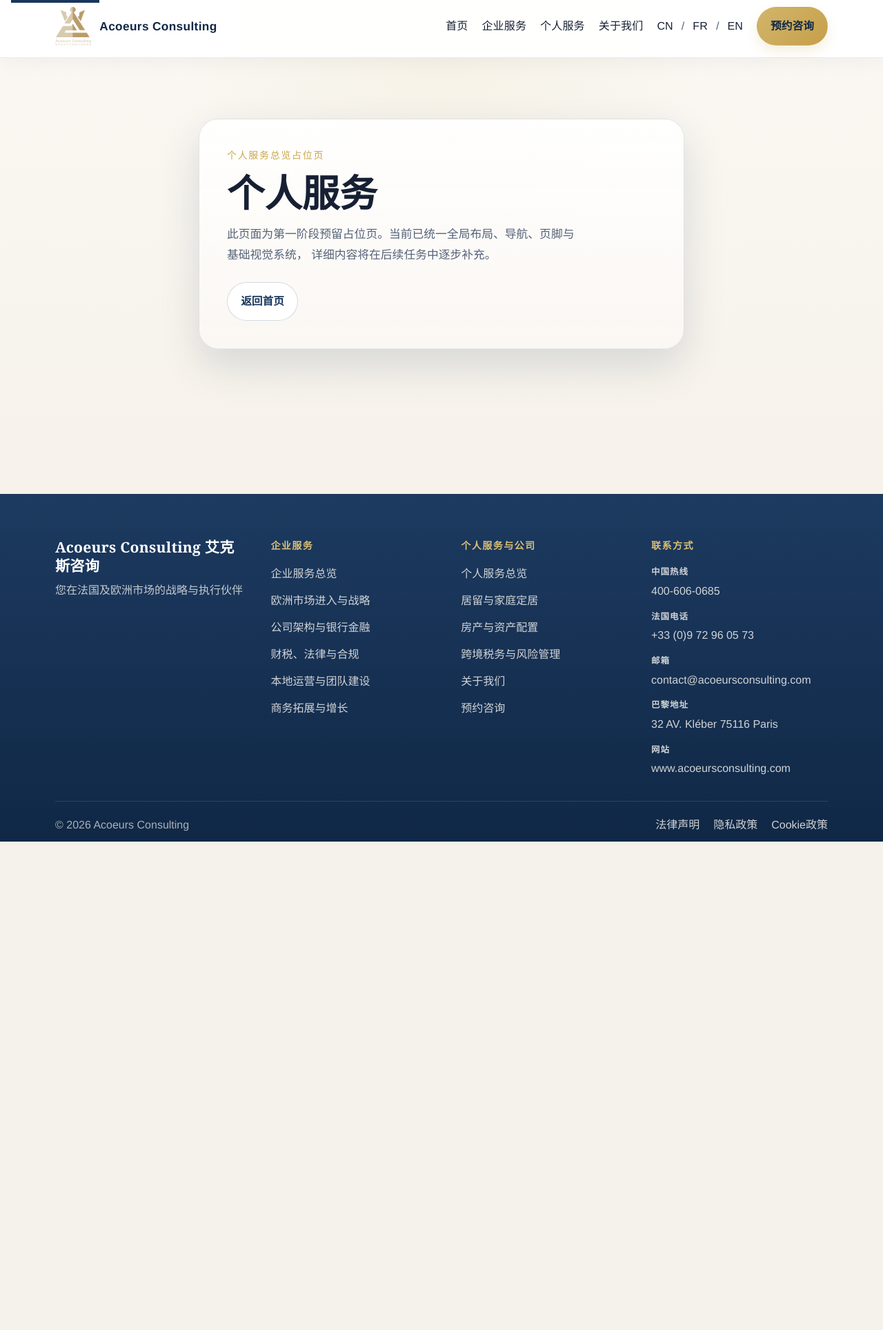
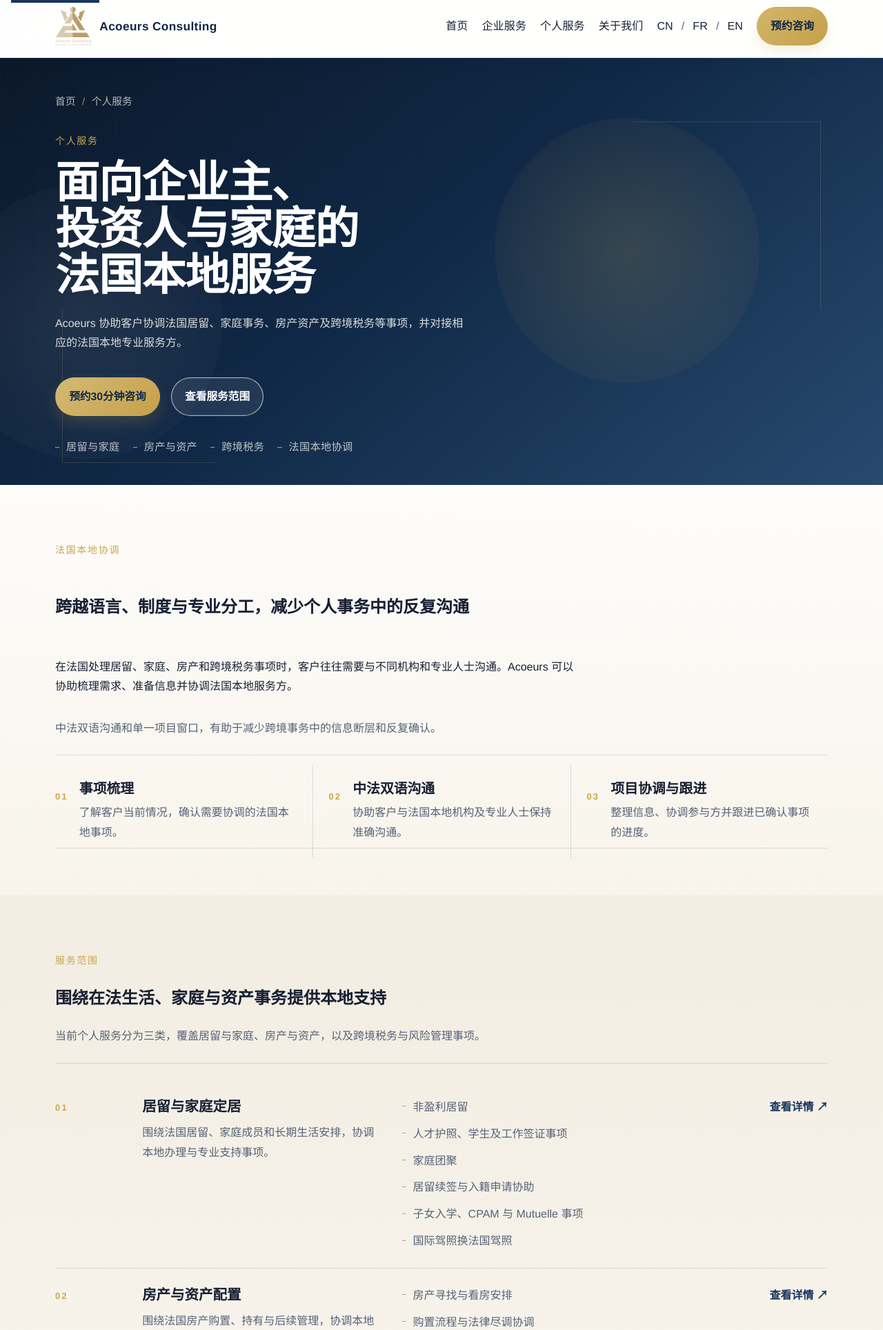
Before and after one commit to ANDGalaxie/acoeursconsulting-website, a Django app: page /personal/ in a window 1280 px wide. Shown: the top 1928 px of the page at 69% size. Before the commit the page ends 1220 px from the top, so only its background shows below. Run offline with Django 5.2, Linux system fonts and the light colour scheme.

Commit message:
feat: build personal services overview

```diff
--- a/static/css/services.css
+++ b/static/css/services.css
@@ -9,7 +9,19 @@
         linear-gradient(180deg, #f8f4eb 0%, #f4eee4 100%);
 }
 
+.page-personal-services {
+    --services-section-space: 4.25rem;
+    --services-line: rgba(24, 54, 93, 0.14);
+    background:
+        radial-gradient(circle at top left, rgba(201, 166, 75, 0.07), transparent 28%),
+        linear-gradient(180deg, #f9f5ed 0%, #f5efe5 100%);
+}
+
 .page-enterprise-services .site-main {
+    overflow: clip;
+}
+
+.page-personal-services .site-main {
     overflow: clip;
 }
 
@@ -538,6 +550,191 @@
     text-underline-offset: 0.18em;
 }
 
+.personal-services-hero .services-hero__content {
+    width: min(100%, 47rem);
+}
+
+.personal-services-hero__keywords {
+    display: flex;
+    flex-wrap: wrap;
+    gap: 0.8rem 1.2rem;
+    margin: 2rem 0 0;
+    padding: 0;
+    list-style: none;
+    color: rgba(250, 248, 243, 0.74);
+    font-size: 0.95rem;
+    letter-spacing: 0.02em;
+}
+
+.personal-services-hero__keywords li {
+    position: relative;
+    padding-left: 1rem;
+}
+
+.personal-services-hero__keywords li::before {
+    content: "";
+    position: absolute;
+    left: 0;
+    top: 0.88rem;
+    width: 0.38rem;
+    height: 1px;
+    background: rgba(216, 191, 118, 0.78);
+}
+
+.personal-services-section {
+    padding: var(--services-section-space) 0;
+}
+
+.personal-services-positioning {
+    background: linear-gradient(180deg, rgba(255, 255, 255, 0.8), rgba(248, 244, 235, 0.98));
+}
+
+.personal-services-positioning__intro,
+.personal-services-role__heading {
+    max-width: 47rem;
+    margin-bottom: 2.35rem;
+}
+
+.personal-services-positioning__intro {
+    display: grid;
+    gap: 1rem;
+}
+
+.personal-services-positioning__intro p:last-child,
+.personal-services-role__heading p:last-child,
+.personal-services-scope__heading p:last-child {
+    margin: 0;
+    color: var(--color-text-muted);
+}
+
+.personal-services-positioning__list {
+    max-width: 58rem;
+}
+
+.personal-services-scope {
+    background: linear-gradient(180deg, rgba(241, 235, 223, 0.82), rgba(250, 248, 243, 0.98));
+}
+
+.personal-services-scope__heading {
+    max-width: 46rem;
+    margin-bottom: 2.4rem;
+}
+
+.personal-services-catalog {
+    display: grid;
+    gap: 0;
+    border-top: 1px solid var(--services-line);
+}
+
+.personal-service {
+    display: grid;
+    gap: 1rem;
+    align-items: start;
+    padding: 1.55rem 0;
+    border-bottom: 1px solid var(--services-line);
+}
+
+.personal-service__number,
+.personal-service__summary,
+.personal-service__scope,
+.personal-service__actions {
+    min-width: 0;
+}
+
+.personal-service__summary {
+    display: grid;
+    gap: 0.75rem;
+}
+
+.personal-service__summary h3 {
+    margin: 0;
+    font-size: 1.28rem;
+    line-height: 1.25;
+    text-wrap: balance;
+    line-break: strict;
+    word-break: normal;
+}
+
+.personal-service__summary p,
+.personal-service__points li {
+    margin: 0;
+    color: var(--color-text-muted);
+    text-wrap: pretty;
+    line-break: strict;
+    word-break: normal;
+}
+
+.personal-service__index {
+    color: var(--color-gold);
+    font-size: 0.8rem;
+    font-weight: 700;
+    letter-spacing: 0.18em;
+}
+
+.personal-service__points {
+    display: grid;
+    gap: 0.65rem;
+    margin: 0;
+    padding: 0;
+    list-style: none;
+}
+
+.personal-service__points li {
+    position: relative;
+    padding-left: 1rem;
+}
+
+.personal-service__points li::before {
+    content: "";
+    position: absolute;
+    left: 0;
+    top: 0.78rem;
+    width: 0.36rem;
+    height: 1px;
+    background: currentColor;
+    opacity: 0.56;
+}
+
+.personal-service__actions {
+    display: flex;
+    align-items: start;
+}
+
+.personal-service__link {
+    display: inline-flex;
+    align-items: center;
+    gap: 0.35rem;
+    width: fit-content;
+    color: var(--color-navy);
+    font-weight: 600;
+    text-decoration: underline;
+    text-decoration-color: transparent;
+    text-underline-offset: 0.18em;
+    transition:
+        color var(--motion-fast) var(--motion-ease-interaction),
+        text-decoration-color var(--motion-fast) var(--motion-ease-interaction),
+        transform var(--motion-fast) var(--motion-ease-interaction);
+}
+
+.personal-service__link:hover,
+.personal-service__link:focus-visible {
+    color: var(--color-navy-dark);
+    text-decoration-color: currentColor;
+    transform: translateX(0.12rem);
+}
+
+.personal-services-role {
+    background: linear-gradient(180deg, rgba(255, 255, 255, 0.82), rgba(248, 244, 235, 0.94));
+}
+
+.personal-services-note {
+    background: linear-gradient(180deg, rgba(241, 235, 223, 0.9), rgba(250, 248, 243, 0.98));
+}
+
+#personal-services-scope {
+    scroll-margin-top: calc(var(--header-height) + 1.25rem);
+}
+
 @media (min-width: 768px) {
     .services-hero__actions {
         flex-direction: row;
@@ -566,6 +763,16 @@
     .services-cta__inner {
         grid-template-columns: minmax(0, 1fr) auto;
     }
+
+    .personal-service {
+        grid-template-columns: minmax(64px, 0.24fr) minmax(0, 1fr);
+        gap: 1rem 1.4rem;
+    }
+
+    .personal-service__scope,
+    .personal-service__actions {
+        grid-column: 2;
+    }
 }
 
 @media (min-width: 900px) {
@@ -588,6 +795,19 @@
 
     .management-list__item {
         grid-template-columns: auto 1fr;
+    }
+
+    .personal-service {
+        grid-template-columns:
+            minmax(72px, 0.28fr)
+            minmax(220px, 0.9fr)
+            minmax(280px, 1.15fr);
+        gap: 1rem 1.6rem;
+    }
+
+    .personal-service__scope,
+    .personal-service__actions {
+        grid-column: auto;
     }
 }
 
@@ -625,6 +845,22 @@
         grid-template-columns: repeat(2, minmax(0, 1fr));
         gap: 1.25rem 2rem;
     }
+
+    .personal-services-positioning__list {
+        max-width: none;
+        grid-template-columns: repeat(3, minmax(0, 1fr));
+        border-bottom: 1px solid var(--services-line);
+    }
+
+    .personal-services-positioning__list .numbered-list__item {
+        border-bottom: 0;
+        padding-right: 1.4rem;
+    }
+
+    .personal-services-positioning__list .numbered-list__item:not(:first-child) {
+        padding-left: 1.4rem;
+        border-left: 1px solid var(--services-line);
+    }
 }
 
 @media (min-width: 1200px) {
@@ -633,6 +869,15 @@
             minmax(72px, 0.3fr)
             minmax(260px, 1.1fr)
             minmax(360px, 1.6fr)
+            auto;
+        gap: 1rem 1.8rem;
+    }
+
+    .personal-service {
+        grid-template-columns:
+            minmax(72px, 0.28fr)
+            minmax(250px, 1fr)
+            minmax(360px, 1.45fr)
             auto;
         gap: 1rem 1.8rem;
     }
@@ -663,6 +908,10 @@
         width: 100%;
     }
 
+    .personal-services-hero__keywords {
+        gap: 0.75rem 1rem;
+    }
+
     .services-scope__heading {
         margin-bottom: 2.2rem;
     }
@@ -678,6 +927,11 @@
 
     .services-scope__professional-note {
         margin-top: 1.5rem;
+    }
+
+    .personal-service {
+        gap: 0.9rem;
+        padding: 1.35rem 0;
     }
 }
 
@@ -703,6 +957,10 @@
         font-size: 1.12rem;
     }
 
+    .personal-service__summary h3 {
+        font-size: 1.14rem;
+    }
+
     .breadcrumb {
         margin-bottom: 1.4rem;
     }
--- /dev/null
+++ b/templates/website/personal_services.html
@@ -0,0 +1,231 @@
+{% extends "base.html" %}
+{% load static %}
+
+{% block title %}个人服务｜法国居留、家庭与资产事务协调｜Acoeurs Consulting{% endblock %}
+{% block meta_description %}Acoeurs Consulting 为企业主、投资人与家庭提供法国居留、家庭事务、房产资产及跨境税务等本地协调服务。{% endblock %}
+{% block body_class %}page-personal-services page-services-overview{% endblock %}
+
+{% block extra_css %}
+<link rel="stylesheet" href="{% static 'css/services.css' %}">
+{% endblock %}
+
+{% block content %}
+<section class="services-hero personal-services-hero">
+    <div class="services-hero__backdrop" aria-hidden="true">
+        <span class="services-hero__orb services-hero__orb--one"></span>
+        <span class="services-hero__orb services-hero__orb--two"></span>
+        <span class="services-hero__grid"></span>
+    </div>
+    <div class="container services-hero__inner">
+        <nav class="breadcrumb" aria-label="面包屑" data-reveal="soft">
+            <ol class="breadcrumb__list">
+                <li><a href="{% url 'home' %}">首页</a></li>
+                <li aria-current="page">个人服务</li>
+            </ol>
+        </nav>
+        <div class="services-hero__content">
+            <p class="eyebrow" data-reveal="text" data-reveal-delay="60">个人服务</p>
+            <h1 data-reveal="title" data-reveal-delay="120">面向企业主、投资人与家庭的法国本地服务</h1>
+            <p class="services-hero__summary" data-reveal="text" data-reveal-delay="220">
+                Acoeurs 协助客户协调法国居留、家庭事务、房产资产及跨境税务等事项，并对接相应的法国本地专业服务方。
+            </p>
+            <div class="services-hero__actions" data-reveal="button" data-reveal-delay="320">
+                <a class="button button--gold" href="{% url 'consultation' %}">预约30分钟咨询</a>
+                <a class="button button--hero-secondary" href="#personal-services-scope">查看服务范围</a>
+            </div>
+            <ul class="personal-services-hero__keywords" aria-label="个人服务关键词" data-reveal="soft" data-reveal-delay="420">
+                <li>居留与家庭</li>
+                <li>房产与资产</li>
+                <li>跨境税务</li>
+                <li>法国本地协调</li>
+            </ul>
+        </div>
+    </div>
+</section>
+
+<section class="personal-services-section personal-services-positioning" aria-labelledby="personal-positioning-title">
+    <div class="container">
+        <div class="personal-services-positioning__intro">
+            <p class="eyebrow" data-reveal="text" data-reveal-repeat="true">法国本地协调</p>
+            <h2 id="personal-positioning-title" data-reveal="title" data-reveal-repeat="true">跨越语言、制度与专业分工，减少个人事务中的反复沟通</h2>
+            <p data-reveal="text" data-reveal-repeat="true">
+                在法国处理居留、家庭、房产和跨境税务事项时，客户往往需要与不同机构和专业人士沟通。Acoeurs 可以协助梳理需求、准备信息并协调法国本地服务方。
+            </p>
+            <p data-reveal="text" data-reveal-delay="120" data-reveal-repeat="true">
+                中法双语沟通和单一项目窗口，有助于减少跨境事务中的信息断层和反复确认。
+            </p>
+        </div>
+        <div class="numbered-list personal-services-positioning__list" aria-label="个人服务协调重点">
+            <article class="numbered-list__item" data-reveal="item" data-reveal-repeat="true">
+                <p class="numbered-list__index">01</p>
+                <div>
+                    <h3>事项梳理</h3>
+                    <p>了解客户当前情况，确认需要协调的法国本地事项。</p>
+                </div>
+            </article>
+            <article class="numbered-list__item" data-reveal="item" data-reveal-delay="120" data-reveal-repeat="true">
+                <p class="numbered-list__index">02</p>
+                <div>
+                    <h3>中法双语沟通</h3>
+                    <p>协助客户与法国本地机构及专业人士保持准确沟通。</p>
+                </div>
+            </article>
+            <article class="numbered-list__item" data-reveal="item" data-reveal-delay="240" data-reveal-repeat="true">
+                <p class="numbered-list__index">03</p>
+                <div>
+                    <h3>项目协调与跟进</h3>
+                    <p>整理信息、协调参与方并跟进已确认事项的进度。</p>
+                </div>
+            </article>
+        </div>
+    </div>
+</section>
+
+<section class="personal-services-section personal-services-scope" id="personal-services-scope" aria-labelledby="personal-services-scope-title">
+    <div class="container">
+        <header class="section-heading personal-services-scope__heading">
+            <p class="eyebrow" data-reveal="text" data-reveal-repeat="true">服务范围</p>
+            <h2 id="personal-services-scope-title" data-reveal="title" data-reveal-repeat="true">围绕在法生活、家庭与资产事务提供本地支持</h2>
+            <p data-reveal="text" data-reveal-delay="120" data-reveal-repeat="true">
+                当前个人服务分为三类，覆盖居留与家庭、房产与资产，以及跨境税务与风险管理事项。
+            </p>
+        </header>
+        <div class="personal-services-catalog">
+            <article class="personal-service" data-reveal="panel" data-reveal-repeat="true">
+                <div class="personal-service__number">
+                    <span class="personal-service__index">01</span>
+                </div>
+                <div class="personal-service__summary">
+                    <h3>居留与家庭定居</h3>
+                    <p>围绕法国居留、家庭成员和长期生活安排，协调本地办理与专业支持事项。</p>
+                </div>
+                <div class="personal-service__scope">
+                    <ul class="personal-service__points" aria-label="居留与家庭定居服务事项">
+                        <li>非盈利居留</li>
+                        <li>人才护照、学生及工作签证事项</li>
+                        <li>家庭团聚</li>
+                        <li>居留续签与入籍申请协助</li>
+                        <li>子女入学、CPAM 与 Mutuelle 事项</li>
+                        <li>国际驾照换法国驾照</li>
+                    </ul>
+                </div>
+                <div class="personal-service__actions">
+                    <a class="personal-service__link" href="{% url 'personal_residency_family' %}">查看详情 ↗</a>
+                </div>
+            </article>
+            <article class="personal-service" data-reveal="panel" data-reveal-delay="120" data-reveal-repeat="true">
+                <div class="personal-service__number">
+                    <span class="personal-service__index">02</span>
+                </div>
+                <div class="personal-service__summary">
+                    <h3>房产与资产配置</h3>
+                    <p>围绕法国房产购置、持有与后续管理，协调本地执行和相关专业服务方。</p>
+                </div>
+                <div class="personal-service__scope">
+                    <ul class="personal-service__points" aria-label="房产与资产配置服务事项">
+                        <li>房产寻找与看房安排</li>
+                        <li>购置流程与法律尽调协调</li>
+                        <li>法国本地按揭贷款咨询对接</li>
+                        <li>SCI 家族控股架构相关事项</li>
+                        <li>租赁管理</li>
+                        <li>翻新与装修项目管理</li>
+                    </ul>
+                </div>
+                <div class="personal-service__actions">
+                    <a class="personal-service__link" href="{% url 'personal_property_wealth' %}">查看详情 ↗</a>
+                </div>
+            </article>
+            <article class="personal-service" data-reveal="panel" data-reveal-delay="240" data-reveal-repeat="true">
+                <div class="personal-service__number">
+                    <span class="personal-service__index">03</span>
+                </div>
+                <div class="personal-service__summary">
+                    <h3>跨境税务与风险管理</h3>
+                    <p>围绕跨境税务、家族资产与风险管理事项，协调相应的法国本地专业支持。</p>
+                </div>
+                <div class="personal-service__scope">
+                    <ul class="personal-service__points" aria-label="跨境税务与风险管理服务事项">
+                        <li>中法税收居民身份规划</li>
+                        <li>中法双边税收协定相关事项</li>
+                        <li>CRS 合规审查与 Exit Tax 事项</li>
+                        <li>遗产与赠与税规划</li>
+                        <li>家族信托与控股架构事项</li>
+                        <li>保险与风险管理事项对接</li>
+                    </ul>
+                </div>
+                <div class="personal-service__actions">
+                    <a class="personal-service__link" href="{% url 'personal_cross_border_tax_risk' %}">查看详情 ↗</a>
+                </div>
+            </article>
+        </div>
+    </div>
+</section>
+
+<section class="personal-services-section personal-services-role" aria-labelledby="personal-services-role-title">
+    <div class="container">
+        <header class="section-heading personal-services-role__heading">
+            <p class="eyebrow" data-reveal="text" data-reveal-repeat="true">服务角色</p>
+            <h2 id="personal-services-role-title" data-reveal="title" data-reveal-repeat="true">一个本地沟通窗口，协调不同事项与专业服务方</h2>
+            <p data-reveal="text" data-reveal-delay="120" data-reveal-repeat="true">
+                Acoeurs 负责需求梳理、中法双语沟通、专业服务方对接和事项进度跟进。
+            </p>
+        </header>
+        <div class="management-list" aria-label="Acoeurs 在个人服务中的角色">
+            <article class="management-list__item" data-reveal="item" data-reveal-repeat="true">
+                <p class="management-list__index">01</p>
+                <div class="management-list__body">
+                    <h3>需求与资料梳理</h3>
+                    <p>了解客户情况，整理需要处理的事项和基础资料。</p>
+                </div>
+            </article>
+            <article class="management-list__item" data-reveal="item" data-reveal-delay="100" data-reveal-repeat="true">
+                <p class="management-list__index">02</p>
+                <div class="management-list__body">
+                    <h3>中法双语协调</h3>
+                    <p>协助客户与法国本地机构及专业人士进行沟通。</p>
+                </div>
+            </article>
+            <article class="management-list__item" data-reveal="item" data-reveal-delay="200" data-reveal-repeat="true">
+                <p class="management-list__index">03</p>
+                <div class="management-list__body">
+                    <h3>专业服务方对接</h3>
+                    <p>根据具体事项，协调律师、税务顾问、公证、保险或其他专业人士。</p>
+                </div>
+            </article>
+            <article class="management-list__item" data-reveal="item" data-reveal-delay="300" data-reveal-repeat="true">
+                <p class="management-list__index">04</p>
+                <div class="management-list__body">
+                    <h3>事项进度跟进</h3>
+                    <p>跟进已确认事项的进展，并帮助客户汇总信息。</p>
+                </div>
+            </article>
+        </div>
+    </div>
+</section>
+
+<section class="personal-services-section personal-services-note" aria-labelledby="personal-services-note-title">
+    <div class="container">
+        <aside class="services-scope__professional-note" data-reveal="panel" data-reveal-repeat="true">
+            <p class="services-scope__professional-label">专业服务说明</p>
+            <h2 id="personal-services-note-title">专业服务说明</h2>
+            <p class="services-scope__professional-copy">
+                涉及签证居留审批、法律意见、税务处理、公证、贷款、保险及其他受监管专业事项时，相关决定或专业工作由政府机构、金融机构或具备相应资质的专业人士独立完成。Acoeurs 负责需求梳理、信息协调与项目跟进。
+            </p>
+        </aside>
+    </div>
+</section>
+
+<section class="personal-services-section services-cta" aria-labelledby="personal-services-cta-title">
+    <div class="container services-cta__inner" data-reveal="panel" data-reveal-repeat="true">
+        <div class="services-cta__content">
+            <p class="eyebrow">预约咨询</p>
+            <h2 id="personal-services-cta-title">有一项法国本地事务，需要先确认从哪里开始？</h2>
+            <p>预约30分钟咨询，向我们的顾问说明当前情况和需要协调的事项。</p>
+            <div class="services-hero__actions">
+                <a class="button button--gold" href="{% url 'consultation' %}">预约30分钟咨询</a>
+                <a class="button button--hero-secondary" href="{% url 'home' %}">返回首页</a>
+            </div>
+        </div>
+    </div>
+</section>
+{% endblock %}
--- a/website/urls.py
+++ b/website/urls.py
@@ -38,8 +38,7 @@ urlpatterns = [
     ),
     path(
         "personal/",
-        views.placeholder,
-        {"title": "个人服务", "section": "个人服务总览占位页"},
+        views.personal_services,
         name="personal",
     ),
     path(
--- a/website/views.py
+++ b/website/views.py
@@ -54,6 +54,14 @@ def business_growth_service(request):
     return render(request, "website/service_business_growth.html", context)
 
 
+def personal_services(request):
+    context = {
+        "canonical_url": request.build_absolute_uri(request.path),
+        "current_nav": "personal",
+    }
+    return render(request, "website/personal_services.html", context)
+
+
 def placeholder(request, title, section):
     context = {
         "title": title,
```
Also changed, not shown: website/tests.py (+62 -1 lines).
